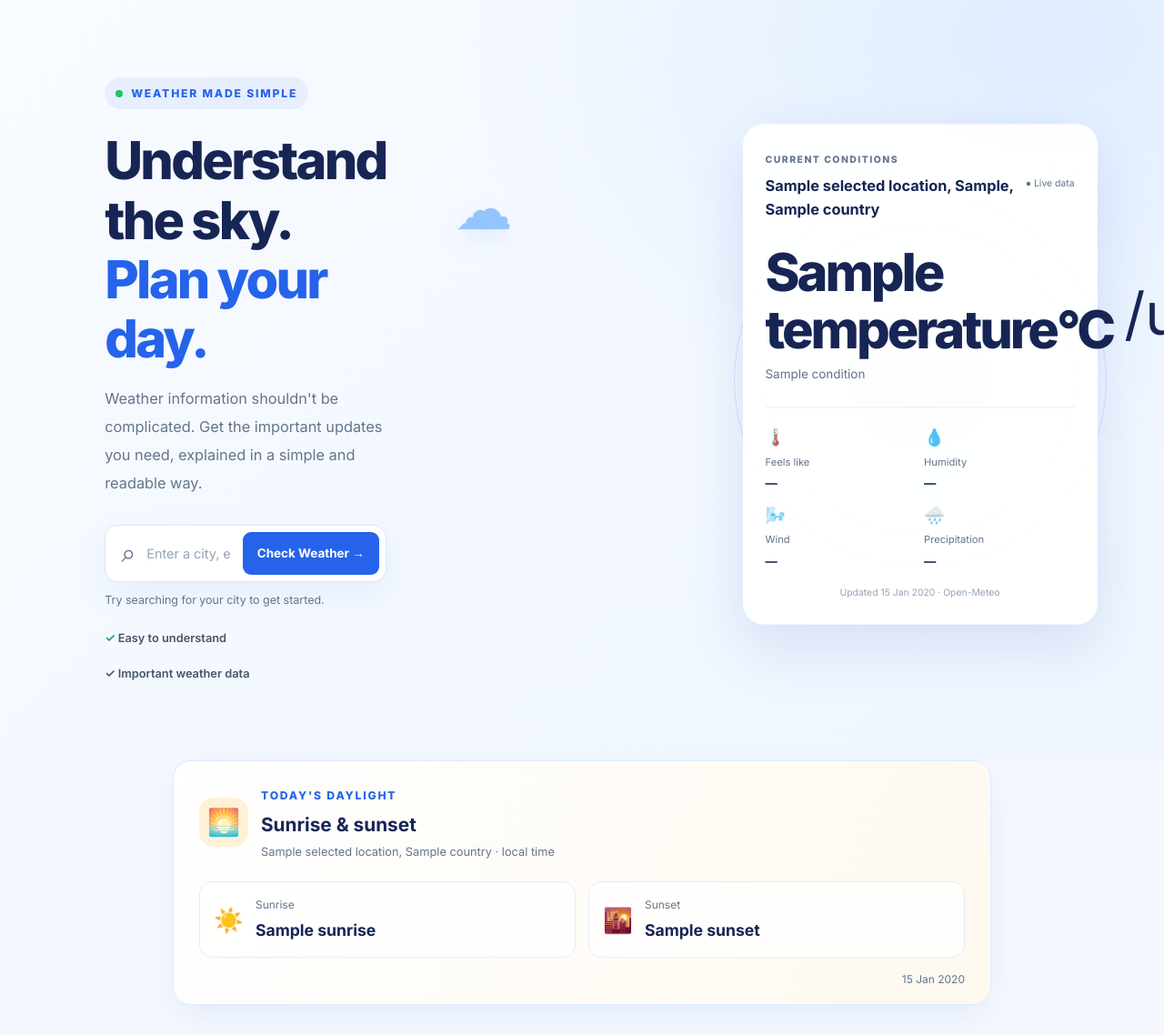
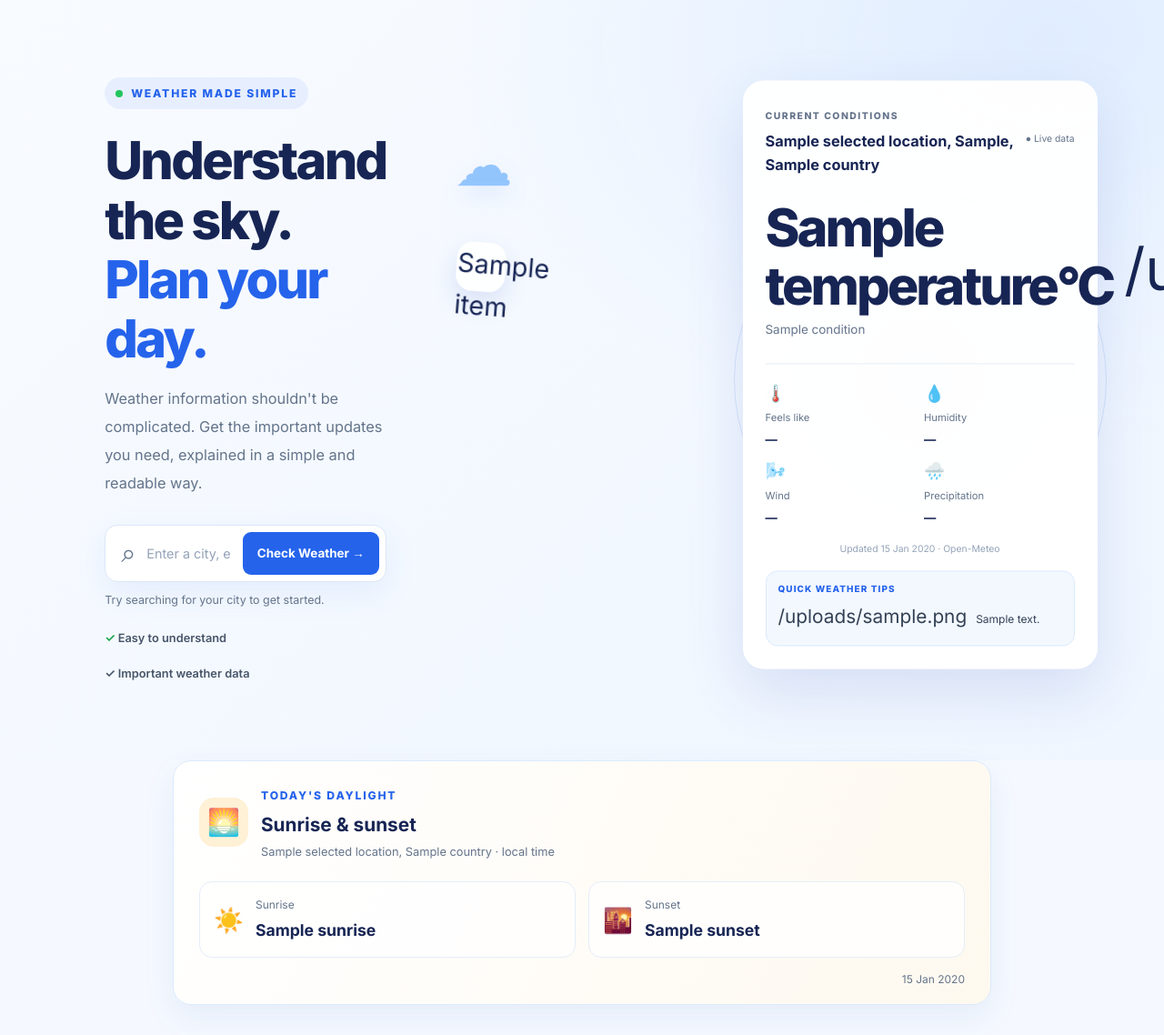
Before and after one commit to UjwalDimri/WeatherWise, a Node project: template src/views/home.ejs in a window 1280 px wide. Shown: the part 78-1216 px from the top of the page at 91% size. Run offline with Node 20 templates, Linux system fonts and the light colour scheme; the template is opened without the code that fills it: most values are stand-ins (such as "Sample title", 1, 10 or a date in 2020); some libraries are stand-ins or nearby versions.

Commit message:
feat(weather): add temperature-based outfit suggestions

```diff
--- a/app.js
+++ b/app.js
@@ -7,7 +7,7 @@ const pagesRouter = require("./src/routes/pages");
 const weatherRouter = require("./src/routes/weather");
 const authRouter = require("./src/routes/auth");
 const { attachUser } = require("./src/middleware/auth");
-main
+
 
 const app = express();
 const port = process.env.PORT || 3000;
--- a/src/public/css/home.css
+++ b/src/public/css/home.css
@@ -426,8 +426,68 @@ a {
   font-size: 3rem;
 }
 
+.outfit-float-layer {
+  position: absolute;
+  inset: 0;
+  z-index: 1;
+  pointer-events: none;
+}
+
+.outfit-float {
+  position: absolute;
+  width: 54px;
+  height: 54px;
+  display: grid;
+  place-items: center;
+  border: 1px solid rgba(255, 255, 255, 0.9);
+  border-radius: 18px;
+  background: rgba(255, 255, 255, 0.86);
+  box-shadow: 0 12px 28px rgba(30, 64, 175, 0.13);
+  font-size: 1.8rem;
+  animation: outfit-drift 4.2s ease-in-out infinite;
+}
+
+.outfit-float-1 {
+  top: 28%;
+  left: 3%;
+}
+
+.outfit-float-2 {
+  top: 15%;
+  right: 2%;
+  animation-delay: 0.7s;
+}
+
+.outfit-float-3 {
+  right: 8%;
+  bottom: 13%;
+  animation-delay: 1.3s;
+}
+
+.outfit-cold .outfit-float {
+  background: rgba(239, 246, 255, 0.94);
+}
+
+.outfit-rain .outfit-float {
+  background: rgba(239, 248, 255, 0.94);
+}
+
+.outfit-summer .outfit-float {
+  background: rgba(255, 250, 230, 0.95);
+}
+
+.outfit-breezy .outfit-float {
+  background: rgba(240, 253, 250, 0.95);
+}
+
+@keyframes outfit-drift {
+  0%, 100% { transform: translateY(0) rotate(-5deg); }
+  50% { transform: translateY(-10px) rotate(5deg); }
+}
+
 .weather-preview {
   position: relative;
+  z-index: 2;
   width: min(100%, 390px);
   padding: 24px;
   border: 1px solid rgba(255, 255, 255, 0.8);
@@ -517,6 +577,48 @@ a {
   color: #94a3b8;
   font-size: 0.65rem;
   text-align: center;
+}
+
+.weather-tips {
+  margin-top: 15px;
+  padding: 12px 13px;
+  display: grid;
+  gap: 9px;
+  border: 1px solid #dbeafe;
+  border-radius: 13px;
+  background: #f3f8ff;
+}
+
+.weather-tips-heading {
+  color: #2563eb;
+  font-size: 0.62rem;
+  font-weight: 800;
+  letter-spacing: 1.1px;
+}
+
+.weather-tip {
+  display: flex;
+  align-items: center;
+  gap: 10px;
+  color: #334155;
+  font-size: 0.75rem;
+  line-height: 1.5;
+}
+
+.weather-tip-icon {
+  flex: 0 0 28px;
+  font-size: 1.3rem;
+  text-align: center;
+  animation: tip-float 2.8s ease-in-out infinite;
+}
+
+.weather-tip:nth-of-type(3) .weather-tip-icon {
+  animation-delay: 0.35s;
+}
+
+@keyframes tip-float {
+  0%, 100% { transform: translateY(0); }
+  50% { transform: translateY(-4px); }
 }
 
 /* Sunrise and sunset */
@@ -952,6 +1054,17 @@ a {
     min-height: 410px;
   }
 
+  .outfit-float-layer {
+    left: -24px;
+    right: -24px;
+  }
+
+  .outfit-float {
+    width: 46px;
+    height: 46px;
+    font-size: 1.5rem;
+  }
+
   .section {
     padding: 65px 6%;
   }
--- a/src/routes/pages.js
+++ b/src/routes/pages.js
@@ -13,6 +13,8 @@ router.get("/", (req, res) => {
         error: null,
         weather: null,
         forecast: null,
+        suggestions: null,
+        outfitDecorations: null,
         selectedLocation: null
     });
 });
--- a/src/views/home.ejs
+++ b/src/views/home.ejs
@@ -133,6 +133,14 @@
         <div class="cloud cloud-one">☁</div>
         <div class="cloud cloud-two">☁</div>
 
+        <% if (outfitDecorations && Array.isArray(outfitDecorations.items)) { %>
+          <div class="outfit-float-layer outfit-<%= outfitDecorations.theme %>" aria-hidden="true">
+            <% outfitDecorations.items.forEach((item, index) => { %>
+              <span class="outfit-float outfit-float-<%= index + 1 %>"><%= item %></span>
+            <% }) %>
+          </div>
+        <% } %>
+
         <div class="weather-preview">
           <div class="preview-top">
             <div>
@@ -176,6 +184,18 @@
           <p class="preview-note">
             <%= weather ? `Updated ${weather.time} · Open-Meteo` : 'Search for a city to load live current conditions.' %>
           </p>
+
+          <% if (Array.isArray(suggestions) && suggestions.length > 0) { %>
+            <aside class="weather-tips" aria-label="Weather suggestions">
+              <p class="weather-tips-heading">QUICK WEATHER TIPS</p>
+              <% suggestions.forEach((tip) => { %>
+                <div class="weather-tip">
+                  <span class="weather-tip-icon" aria-hidden="true"><%= tip.icon %></span>
+                  <p><%= tip.message %></p>
+                </div>
+              <% }) %>
+            </aside>
+          <% } %>
         </div>
       </div>
     </section>
```
Also changed, not shown: src/routes/weather.js (+13 -3 lines), src/services/weather.js (+70 -1 lines).
